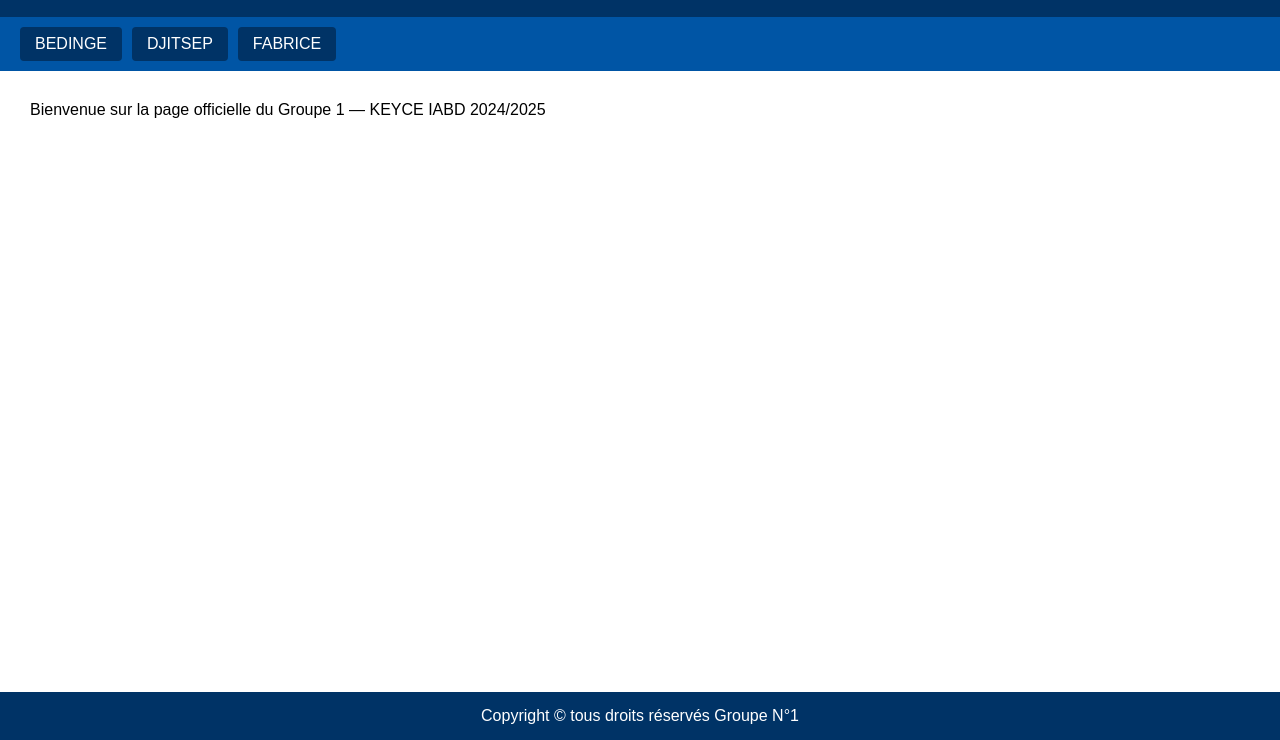
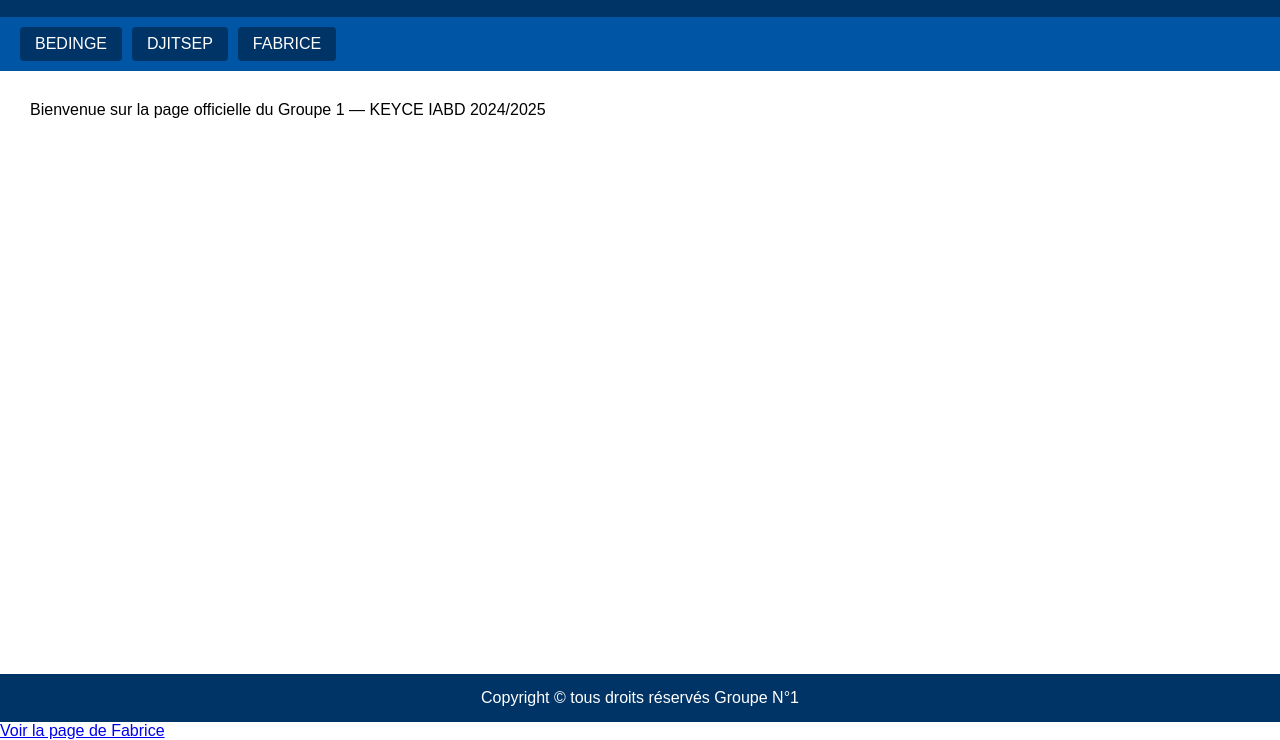
Before and after one commit to DivineBedinge/Projet_Groupe_1, a plain HTML site: page index.html in a window 1280 px wide. Shown: the part 60-800 px from the top of the page. Drawn offline with Linux system fonts and the light colour scheme.

Commit message:
Ajout d'un lien vers ma page personnelle dans index.html

```diff
--- a/index.html
+++ b/index.html
@@ -28,3 +28,4 @@
 
 </body>
 </html>
+<a href="FABRICE.html">Voir la page de Fabrice</a>
```
